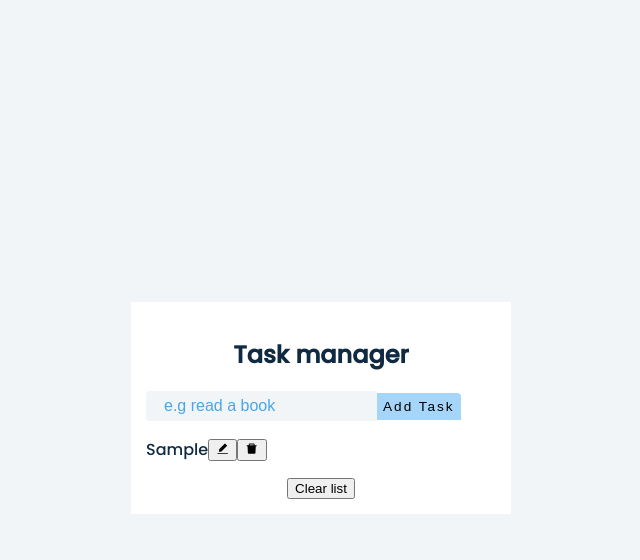
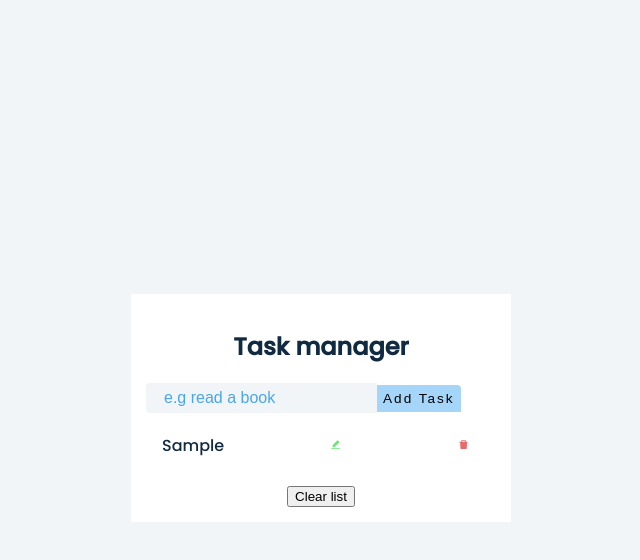
Before and after one commit to NnajiChimuanya/task_manager_react, a React (Create React App) app: page / in a window 1280 px wide. Both pictures are taken after typing "Sample" into the empty fields and a click on the button "Add Task". Shown: the top 560 px of the page, without its empty margins (319-959 px from the left). Built offline with nearby package versions, Linux system fonts and the light colour scheme.

Commit message:
Made some changes

```diff
--- a/src/components/List.js
+++ b/src/components/List.js
@@ -7,10 +7,10 @@ export default function List({items, editItem, deleteItem }) {
     {items.map((item) => {
         const {id, name} = item
         return(
-          <section key={id}>
+          <section className='section' key={id}>
               <p className='itemName'> {name} </p>
-              <button onClick={() => editItem(id)}> <AiFillEdit /> </button>
-              <button onClick={() => deleteItem(id)}> <AiFillDelete /> </button>
+              <button className='edit-btn' onClick={() => editItem(id)}> <AiFillEdit /> </button>
+              <button className='delete-btn' onClick={() => deleteItem(id)}> <AiFillDelete /> </button>
           </section>
         )
     })}
--- a/src/index.css
+++ b/src/index.css
@@ -66,11 +66,49 @@ body {
     color: #fff;
 }
 
-.article {
+.section {
     display: flex;
+    align-items: center;
     justify-content: space-between;
+    margin-bottom: 0.5rem;
+    transition:  all 0.3s linear;
+    padding: 0.25rem 1rem;
+    border-radius: 0.25rem;
+    text-transform: capitalize;
+}
 
+.section:hover {
+    color: hsl(210, 22%, 49%);
+    background: hsl(210, 36%, 96%);
 }
+
+.section:hover .title {
+    color: hsl(210, 22%, 49%);
+}
+
+.edit-btn,
+.delete-btn {
+  background: transparent;
+  border-color: transparent;
+  cursor: pointer;
+  font-size: 0.7rem;
+  margin: 0 0.15rem;
+  transition: all 0.3s linear;
+}
+.edit-btn {
+  color: hsl(125, 71%, 66%);
+}
+.edit-btn:hover {
+  color: hsl(125, 71%, 66%);
+}
+.delete-btn {
+  color: hsl(360, 71%, 66%);
+}
+.delete-btn:hover {
+  color: hsl(360, 67%, 44%);
+}
+
+
 
 .itemName {
     display: inline-block;
```
